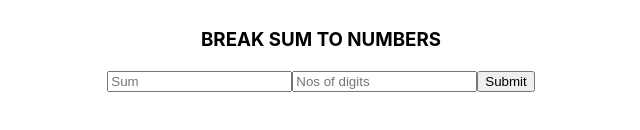
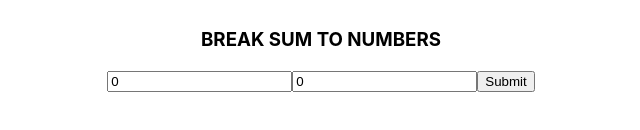
Before and after one commit to jasdang/kakuro-helper, a React (Create React App) app: page / in a window 1280 px wide. Shown: the part 172-302 px from the top of the page, without its empty margins (319-959 px from the left). Built offline with nearby package versions, Linux system fonts and the light colour scheme.

Commit message:
add state sum and numOfDigits

```diff
--- a/src/components/SumToNumbers.tsx
+++ b/src/components/SumToNumbers.tsx
@@ -1,12 +1,28 @@
-import React from 'react'
+import React, { useState } from 'react'
 
 const SumToNumbers = (): JSX.Element => {
+  const [sum, setSum] = useState(0)
+  const [numOfDigits, setNumOfDigits] = useState(0)
+  const handleFormSubmit = (e: any) => {
+    e.preventDefault()
+    // TODO: Break sum to numbers
+  }
   return (
     <span>
       <h3>BREAK SUM TO NUMBERS</h3>
-      <form action="">
-        <input type="number" placeholder="Sum" />
-        <input type="number" placeholder="Nos of digits" />
+      <form onSubmit={handleFormSubmit}>
+        <input
+          type="number"
+          placeholder="Sum"
+          value={sum}
+          onChange={(e: any) => setSum(parseInt(e.target.value, 10))}
+        />
+        <input
+          type="number"
+          placeholder="Nos of digits"
+          value={numOfDigits}
+          onChange={(e: any) => setNumOfDigits(parseInt(e.target.value, 10))}
+        />
         <button type="submit">Submit</button>
       </form>
     </span>
```
